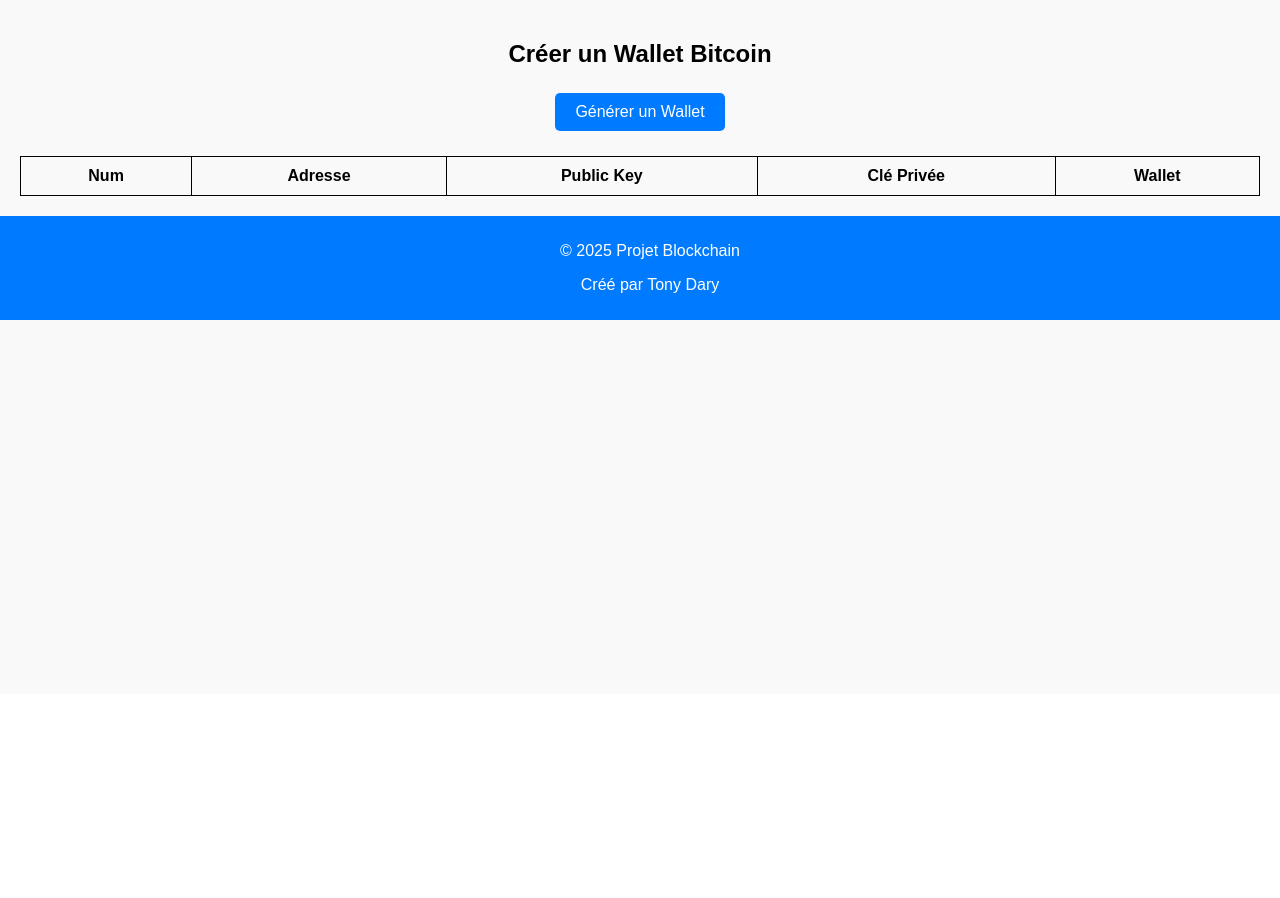
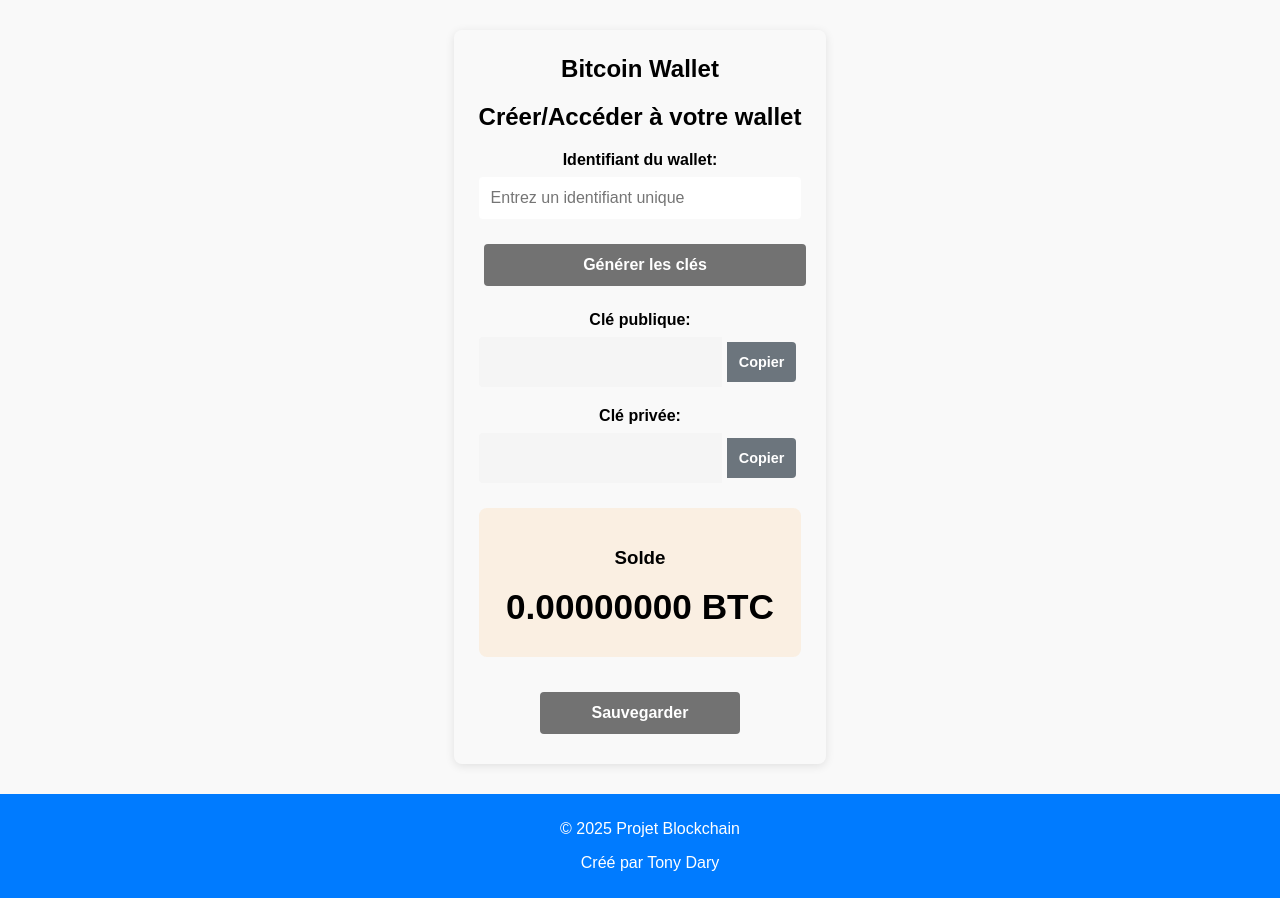
Before and after one commit to JenyoHazuka/Blockchain_project, a PHP site: page /pages/wallet.php in a window 1280 px wide. Shown: the part 106-1004 px from the top of the page. Before the commit the page ends 426 px from the top, so only its background shows below. Run offline with PHP 8.4, Linux system fonts and the light colour scheme; lists and menus that the app fills with data are empty; some libraries are stand-ins or nearby versions.

Commit message:
Partie 1 : Wallet (page, JS, CSS, PHP) / Manque : connexion BDD et tableau

```diff
--- a/css/styles.css
+++ b/css/styles.css
@@ -128,17 +128,154 @@ pre {
 
 /* Code Wallet */
 
-table {
-    width: 100%;
-    margin-top: 20px;
-    border-collapse: collapse;
+.wallet-container {
+    max-width: 800px;
+    margin: 30px auto;
+    padding: 25px;
+    background-color: var(--card-background);
+    border-radius: 8px;
+    box-shadow: 0 2px 10px rgba(0, 0, 0, 0.1);
 }
 
-table, th, td {
-    border: 1px solid black;
+/* Formulaire */
+.wallet-form {
+    margin-top: 20px;
 }
 
-th, td {
-    padding: 10px;
+.form-group {
+    margin-bottom: 20px;
+}
+
+label {
+    display: block;
+    margin-bottom: 8px;
+    font-weight: 600;
+}
+
+input {
+    width: 100%;
+    padding: 12px;
+    border: 1px solid var(--border-color);
+    border-radius: 4px;
+    font-size: 1rem;
+    box-sizing: border-box;
+}
+
+input:focus {
+    border-color: var(--primary-color);
+    outline: none;
+    box-shadow: 0 0 0 2px rgba(247, 147, 26, 0.2);
+}
+
+input[readonly] {
+    background-color: #f5f5f5;
+    cursor: default;
+}
+
+.key-container {
+    display: flex;
+    margin-bottom: 10px;
+}
+
+.key-container input {
+    flex-grow: 1;
+    border-radius: 4px 0 0 4px;
+    font-family: monospace;
+    font-size: 0.9rem;
+}
+
+.btn {
+    padding: 12px 20px;
+    border: none;
+    border-radius: 4px;
+    cursor: pointer;
+    font-size: 1rem;
+    font-weight: 600;
+    transition: all 0.3s ease;
+}
+
+.btn-primary {
+    background-color: var(--primary-color);
+    color: white;
+    background-color: #727272;
+}
+
+.btn-primary:hover {
+    background-color: #e78200;
+}
+
+.btn-secondary {
+    background-color: #727272;
+    color: white;
+    width: 100%;
+}
+
+.btn-secondary:hover {
+    background-color: #e78200;
+}
+
+.btn-copy {
+    background-color: #6c757d;
+    color: white;
+    padding: 12px;
+    font-size: 0.9rem;
+    border-radius: 0 4px 4px 0;
+}
+
+.btn-copy:hover {
+    background-color: #5a6268;
+}
+
+.form-actions {
+    margin-top: 30px;
     text-align: center;
 }
+
+.form-actions .btn {
+    min-width: 200px;
+}
+
+/* Solde */
+.wallet-balance {
+    text-align: center;
+    padding: 20px;
+    background-color: rgba(247, 147, 26, 0.1);
+    border-radius: 8px;
+    margin: 25px 0;
+}
+
+.balance {
+    font-size: 2.2rem;
+    font-weight: bold;
+    color: var(--primary-color);
+    margin: 10px 0;
+}
+
+/* Message de notification */
+.notification {
+    position: fixed;
+    top: 20px;
+    right: 20px;
+    padding: 15px 20px;
+    border-radius: 4px;
+    color: white;
+    font-weight: 600;
+    z-index: 1100;
+    box-shadow: 0 2px 10px rgba(0, 0, 0, 0.2);
+    opacity: 0;
+    transform: translateY(-20px);
+    transition: opacity 0.3s ease, transform 0.3s ease;
+}
+
+.notification.show {
+    opacity: 1;
+    transform: translateY(0);
+}
+
+.notification-success {
+    background-color: #28a745;
+}
+
+.notification-error {
+    background-color: #dc3545;
+}
--- a/pages/wallet.php
+++ b/pages/wallet.php
@@ -1,21 +1,43 @@
 <?php include '../include/header.php'; ?>
 
-<div class="container">
-    <h2>Créer un Wallet Bitcoin</h2>
-    <button onclick="generateWallet()">Générer un Wallet</button>
-    <table>
-        <thead>
-            <tr>
-                <th>Num</th>
-                <th>Adresse</th>
-                <th>Public Key</th>
-                <th>Clé Privée</th>
-                <th>Wallet</th>
-            </tr>
-        </thead>
-        <tbody id="walletTableBody">
-        </tbody>
-    </table>
+<div class="wallet-container">
+    <h1>Bitcoin Wallet</h1>
+
+    <div class="wallet-form">
+        <h2>Créer/Accéder à votre wallet</h2>
+        <form id="wallet-form">
+            <div class="form-group">
+                <label for="wallet-id">Identifiant du wallet:</label>
+                <input type="text" id="wallet-id" required placeholder="Entrez un identifiant unique">
+            </div>
+            <div class="form-group">
+                <button type="button" id="generate-keys" class="btn btn-secondary">Générer les clés</button>
+            </div>
+            <div class="form-group">
+                <label for="wallet-public-key">Clé publique:</label>
+                <div class="key-container">
+                    <input type="text" id="wallet-public-key" readonly>
+                    <button type="button" class="btn btn-copy" id="copy-public-key">Copier</button>
+                </div>
+            </div>
+            <div class="form-group">
+                <label for="wallet-private-key">Clé privée:</label>
+                <div class="key-container">
+                    <input type="text" id="wallet-private-key" readonly>
+                    <button type="button" class="btn btn-copy" id="copy-private-key">Copier</button>
+                </div>
+            </div>
+            <div class="wallet-balance">
+                <h3>Solde</h3>
+                <div class="balance">
+                    <span id="balance-amount">0.00000000</span> BTC
+                </div>
+            </div>
+            <div class="form-actions">
+                <button type="submit" class="btn btn-primary">Sauvegarder</button>
+            </div>
+        </form>
+    </div>
 </div>
 
 <?php include '../include/footer.php'; ?>
```
Also changed, not shown: js/script.js (+193 -4 lines), src/wallet-be.php (added, +121 -0 lines).
